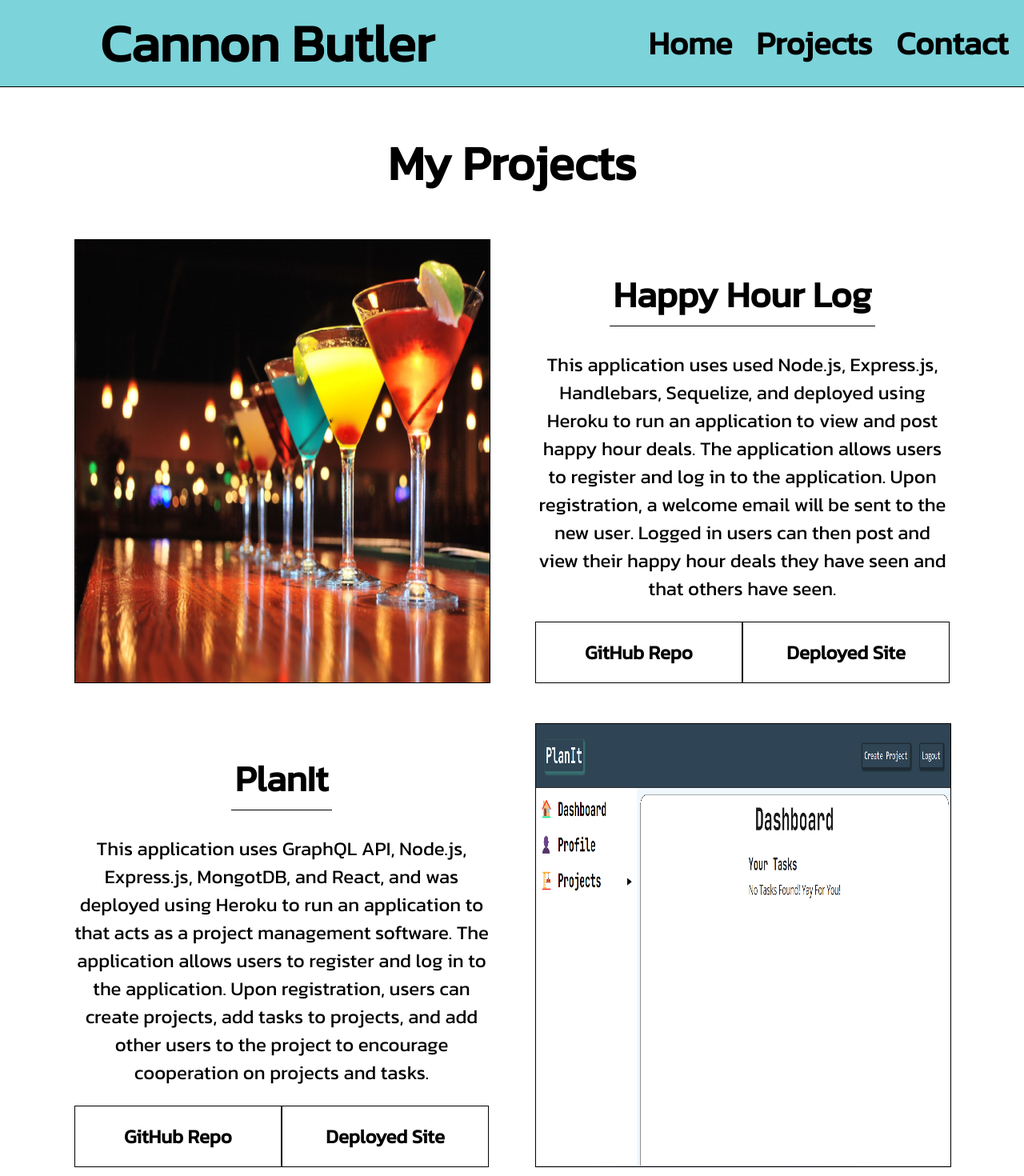
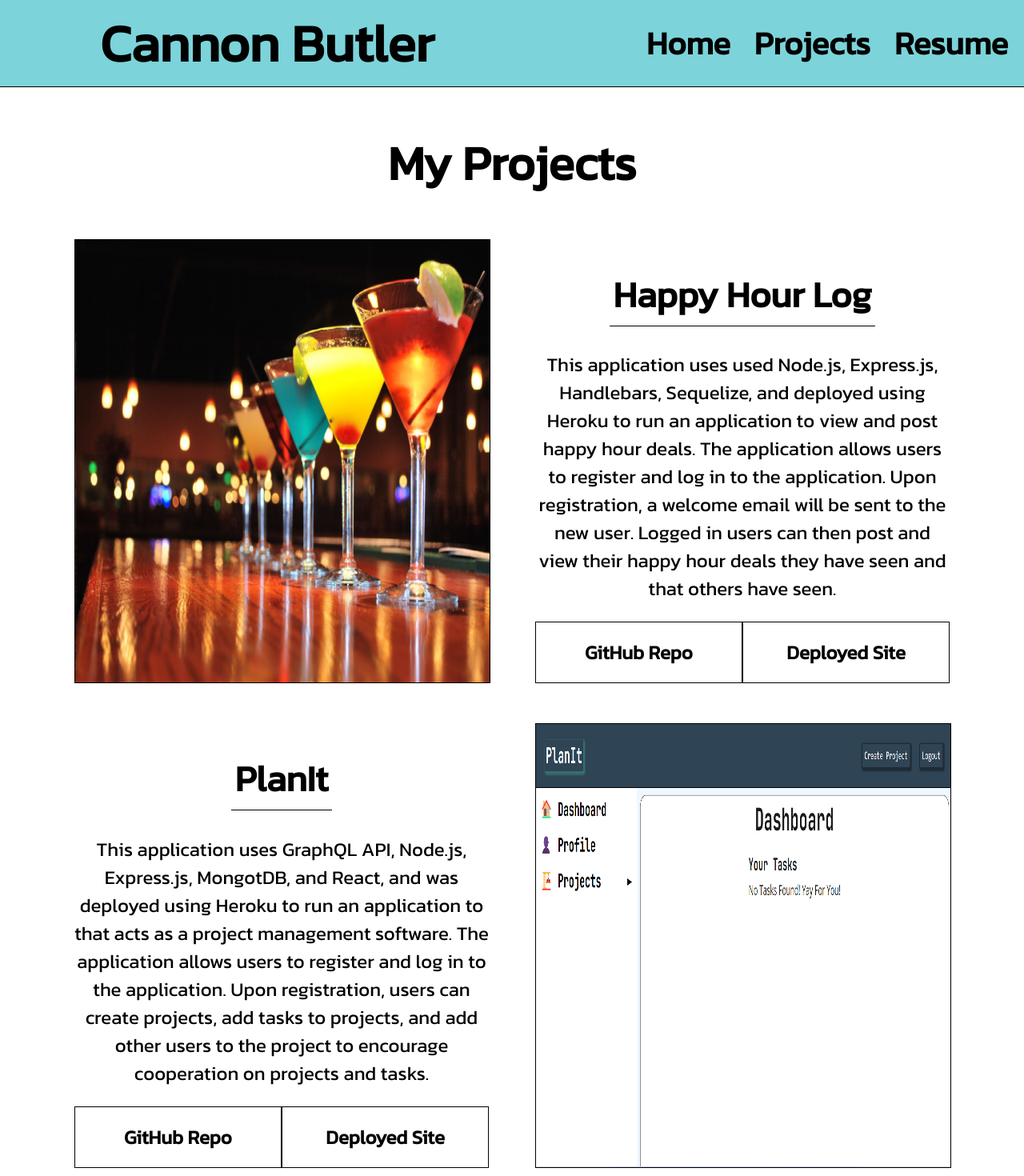
Before and after one commit to clbutl/React-Portfolio, a React (Create React App) app: page /projects in a window 1280 px wide. Shown: the top 1470 px of the page at 80% size. Built offline with nearby package versions, Linux system fonts and the light colour scheme.

Commit message:
Resume Page Done and Project Links added

```diff
--- a/src/App.js
+++ b/src/App.js
@@ -4,6 +4,7 @@ import Header from './components/header';
 import Home from './pages/Home.js'
 import Projects from './pages/Projects';
 import Footer from './components/footer';
+import Resume from './pages/Resume';
 
 function App() {
   return (
@@ -19,6 +20,10 @@ function App() {
             path='/projects'
             element={<Projects />}
           />
+          <Route
+            path='/resume'
+            element={<Resume/>}
+          />
         </Routes>
         <Footer/>
       </div>
--- a/src/components/Project1/index.js
+++ b/src/components/Project1/index.js
@@ -16,14 +16,18 @@ const Project1 = () => {
           <h1>Happy Hour Log</h1>
         </div>
         <p>
-        This application uses used Node.js, Express.js, Handlebars, Sequelize, and deployed using Heroku to run an application to view and post happy hour deals. The application allows users to register and log in to the application. Upon registration, a welcome email will be sent to the new user. Logged in users can then post and view their happy hour deals they have seen and that others have seen.
+          This application uses used Node.js, Express.js, Handlebars, Sequelize, and deployed using Heroku to run an application to view and post happy hour deals. The application allows users to register and log in to the application. Upon registration, a welcome email will be sent to the new user. Logged in users can then post and view their happy hour deals they have seen and that others have seen.
         </p>
         <section className="project-links-section">
           <div>
-            <h2>GitHub Repo</h2>
+            <a href="https://github.com/clbutl/happy-hour-log" rel='noreferrer' target='_blank'>
+              <h2>GitHub Repo</h2>
+            </a>
           </div>
           <div>
-            <h2>Deployed Site</h2>
+            <a href="https://happyhourlog.herokuapp.com/" rel='noreferrer' target='_blank'>
+              <h2>Deployed Site</h2>
+            </a>
           </div>
         </section>
       </div>
--- a/src/components/Project1/styles.css
+++ b/src/components/Project1/styles.css
@@ -36,9 +36,15 @@
   text-align: center;
   border: 1px solid black;
   transition-duration: 300ms;
-} .project-links-section div:hover {
+  color: black;
+} .project-links-section h2:hover {
   color: white;
   background-color: black;
   cursor: pointer;
   transition-duration: 300ms;
+} .project-links-section a {
+  text-decoration: none;
+} .project-links-section h2 {
+  margin: 0;
+  padding: 20px 0;
 }
--- a/src/components/Project2/index.js
+++ b/src/components/Project2/index.js
@@ -17,10 +17,14 @@ const Project2 = () => {
         </p>
         <section className="project-links-section">
           <div>
-            <h2>GitHub Repo</h2>
+            <a href="https://github.com/Edna1999/planit" rel='noreferrer' target='_blank'>
+              <h2>GitHub Repo</h2>
+            </a>
           </div>
           <div>
-            <h2>Deployed Site</h2>
+            <a href="https://planit.herokuapp.com/" rel='noreferrer' target='_blank'>
+              <h2>Deployed Site</h2>
+            </a>
           </div>
         </section>
       </div>
--- a/src/components/Project2/styles.css
+++ b/src/components/Project2/styles.css
@@ -40,4 +40,7 @@
   background-color: black;
   cursor: pointer;
   transition-duration: 300ms;
+} .project-links-section a {
+  text-decoration: none;
+  color: black;
 }
--- a/src/components/header/index.js
+++ b/src/components/header/index.js
@@ -18,8 +18,8 @@ const Header = () => {
         <Link className="header-links" to='/projects'>
           <h2>Projects</h2>
         </Link>
-        <Link className="header-links" to='/contact'>
-          <h2>Contact</h2>
+        <Link className="header-links" to='/resume'>
+          <h2>Resume</h2>
         </Link>
       </div>
     </header>
--- a/src/pages/Home.js
+++ b/src/pages/Home.js
@@ -36,15 +36,34 @@ const Home = () => {
           <div className="skillsets-div">
             <div>
               <h1>⚛️React.js</h1>
-              <p>Lorem ipsum dolor sit amet, consectetur adipiscing elit, sed do eiusmod tempor incididunt ut labore et dolore magna aliqua. Ut enim ad minim veniam, quis nostrud exercitation ullamco laboris nisi ut aliquip ex ea commodo consequat. Duis aute irure dolor in reprehenderit in voluptate velit esse cillum dolore eu fugiat nulla pariatur. Excepteur sint occaecat cupidatat non proident, sunt in culpa qui officia deserunt mollit anim id est laborum.</p>
+              <p>
+                The main goal of my recent Ohio State University Coding Boot
+                Camp was to learn AND become comfortable with React.  I have
+                accomplished this goal, as I understand the concepts of
+                Object-Oriented Programming(OOP), Model-View-Controller (MVC),
+                and Object-Relational Mapping (ORM) very well.  Understanding
+                these programming languages greatly helps me when building a
+                myriad of applications using React framework.
+              </p>
             </div>
             <div>
               <h1>🤝Teamwork</h1>
-              <p>Lorem ipsum dolor sit amet, consectetur adipiscing elit, sed do eiusmod tempor incididunt ut labore et dolore magna aliqua. Ut enim ad minim veniam, quis nostrud exercitation ullamco laboris nisi ut aliquip ex ea commodo consequat. Duis aute irure dolor in reprehenderit in voluptate velit esse cillum dolore eu fugiat nulla pariatur. Excepteur sint occaecat cupidatat non proident, sunt in culpa qui officia deserunt mollit anim id est laborum.</p>
+              <p>
+                I have always thrived when working in a team-oriented
+                environment, whether it was during the many group school
+                assignments or in my current employment at ALDI.  I truly
+                believe great teamwork is paramount to achieving success in
+                any project.
+              </p>
             </div>
             <div>
               <h1>🧠Troubleshooting</h1>
-              <p>Lorem ipsum dolor sit amet, consectetur adipiscing elit, sed do eiusmod tempor incididunt ut labore et dolore magna aliqua. Ut enim ad minim veniam, quis nostrud exercitation ullamco laboris nisi ut aliquip ex ea commodo consequat. Duis aute irure dolor in reprehenderit in voluptate velit esse cillum dolore eu fugiat nulla pariatur. Excepteur sint occaecat cupidatat non proident, sunt in culpa qui officia deserunt mollit anim id est laborum.</p>
+              <p>
+              I have a constant will to adapt to any given situation or
+              problem that arises, development related, or not.  I am always
+              eager to step out of my comfort zone to grow as an individual
+              or learn something new.
+              </p>
             </div>
           </div>
         </section>
--- /dev/null
+++ b/src/pages/Resume.js
@@ -0,0 +1,22 @@
+import React from "react";
+
+import './css/resume.css'
+
+const Resume = () => {
+
+
+  return (
+    <div>
+      <main>
+        <h1>
+          My Resume
+        </h1>
+        <div className="resume-div">
+          <iframe title="resume" src="https://drive.google.com/file/d/1EivixeHo5O0GNDl5VQJnZ6aHZveIlyx3/preview" width="800px" height="650px" allow="autoplay"></iframe>
+        </div>
+      </main>
+    </div>
+  )
+}
+
+export default Resume;
--- a/src/pages/css/home.css
+++ b/src/pages/css/home.css
@@ -51,6 +51,8 @@
 } .skillsets-div div {
   /* border: 1px solid black; */
   margin: 0 10px;
+  min-width: 33.3%;
+  max-width: 33.3%;
 } .skillsets-div {
   display: flex;
   justify-content: space-around;
--- /dev/null
+++ b/src/pages/css/resume.css
@@ -0,0 +1,8 @@
+main h1 {
+  font-size: 60px;
+  text-align: center;
+} .resume-div {
+  display: flex;
+  justify-content: center;
+  margin-bottom: 25px;
+}
```
